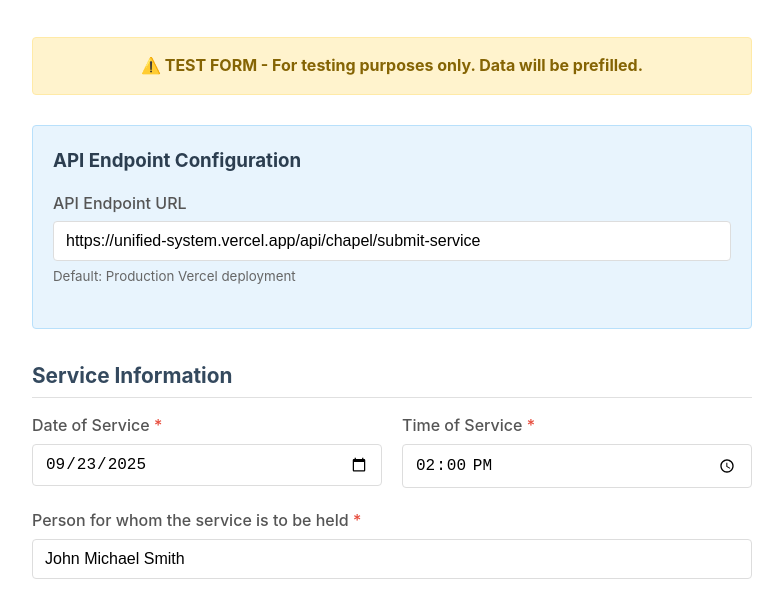
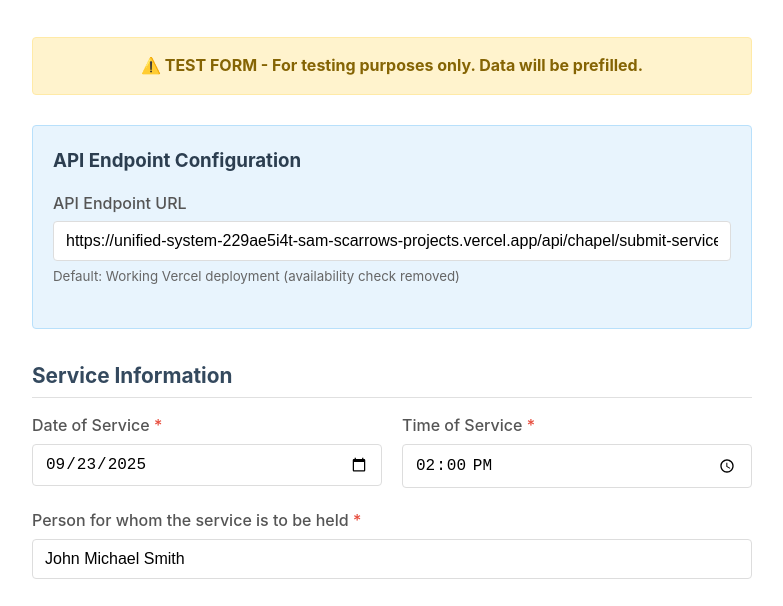
Before and after one commit to bvaadmin/unified-system, a website: page forms/chapel-memorial-test.html in a window 1280 px wide. Shown: the part 174-780 px from the top of the page, without its empty margins (248-1031 px from the left). Drawn offline with Linux system fonts and the light colour scheme.

Commit message:
fix: Update forms to use working Vercel deployment URL

```diff
--- a/forms/chapel-memorial-test.html
+++ b/forms/chapel-memorial-test.html
@@ -253,9 +253,9 @@
             <h3>API Endpoint Configuration</h3>
             <div class="form-group">
                 <label for="apiEndpoint">API Endpoint URL</label>
-                <input type="url" id="apiEndpoint" value="https://unified-system.vercel.app/api/chapel/submit-service">
+                <input type="url" id="apiEndpoint" value="https://unified-system-229ae5i4t-sam-scarrows-projects.vercel.app/api/chapel/submit-service">
                 <small style="display: block; margin-top: 5px; color: #666;">
-                    Default: Production Vercel deployment
+                    Default: Working Vercel deployment (availability check removed)
                 </small>
             </div>
         </div>
```
Also changed, not shown: forms/chapel-memorial.html (+1 -1 lines).
